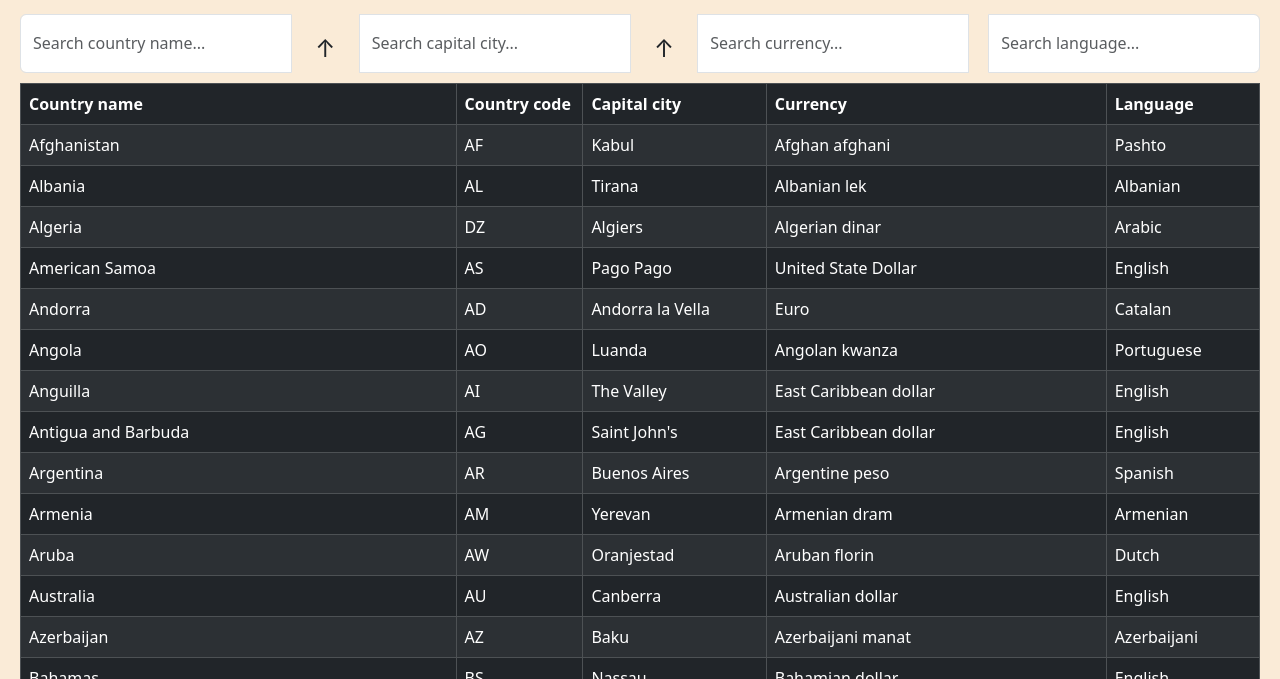
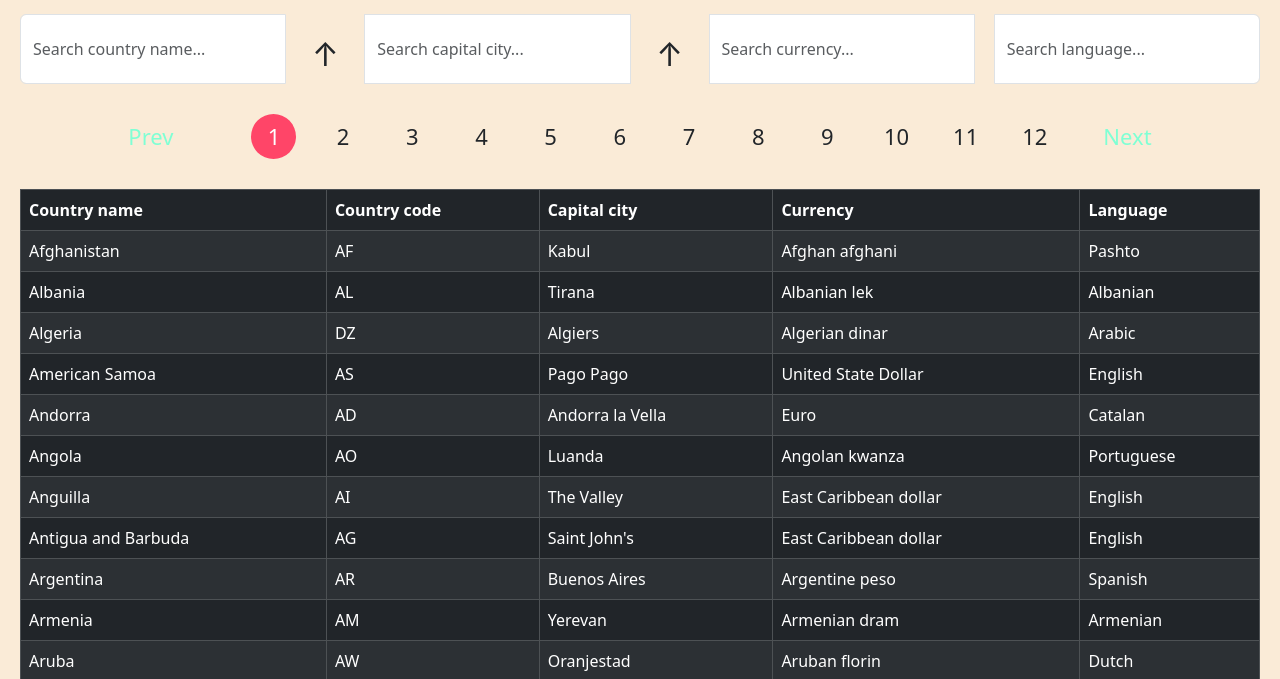
Before and after one commit to iEdiz/Homework-nov-27, a website built with webpack: page html_ts_boilerplate-master/src/index.html in a window 1280 px wide. Shown: the part 116-795 px from the top of the page. Built offline with nearby package versions, Linux system fonts and the light colour scheme; data requests are answered from the project's data file; files whose address does not match are found by name.

Commit message:
Added pagination, numbers for page counts

```diff
--- a/html_ts_boilerplate-master/src/scripts.ts
+++ b/html_ts_boilerplate-master/src/scripts.ts
@@ -1,4 +1,5 @@
 import axios from 'axios';
+import { event } from 'jquery';
 import { v4 as uuidv4 } from 'uuid';
 
 const countryWrapper: HTMLDivElement = document.querySelector('.js-country-wrapper');
@@ -25,14 +26,102 @@ type Country = {
 
 let countriesArr: Country[] = [];
 
-const getData = async (): Promise<void> => {
+const onPageChange = (page: number) => {
+  getData(page);
+};
+
+const parseLinkHeader = (linkHeader: string | undefined) => {
+  const result: Record<string, string> = {};
+
+  if (linkHeader) {
+    const links = linkHeader.split(', ');
+
+    links.forEach((link) => {
+      const [url, rel] = link.split('; ');
+      const [, value] = /<(.+)>/.exec(url) || [];
+      result[rel] = value;
+    });
+  }
+
+  return result;
+};
+
+let nextButtonClickHandler: EventListener | null = null;
+let prevButtonClickHandler: EventListener | null = null;
+
+const getData = async (page = 1, limit = 20): Promise<void> => {
   try {
-    const response = await axios.get<Country[]>('http://localhost:3004/countries');
+    const response = await axios.get<Country[]>('http://localhost:3004/countries', {
+      params: {
+        _page: page,
+        _limit: limit,
+      },
+    });
+
+    // Access the Link header to get pagination information
+    const linkHeader = response.headers.link;
+    const paginationInfo = parseLinkHeader(linkHeader);
+
+    const nextButton = document.querySelector<HTMLButtonElement>('.js-next-button');
+    const prevButton = document.querySelector<HTMLButtonElement>('.js-prev-button');
+    const links = document.querySelectorAll('.link');
+
+    if (nextButton && prevButton) {
+      prevButton.disabled = page === 1;
+      nextButton.disabled = page === 12;
+    }
+
+    const highlightedPage = (pageNumber: number) => {
+      links.forEach((link, index) => {
+        link.classList.toggle('active-page', index + 1 === pageNumber);
+      });
+    };
+
+    if (nextButton) {
+      // Remove the previous event listener if it exists
+      if (nextButtonClickHandler) {
+        nextButton.removeEventListener('click', nextButtonClickHandler);
+      }
+
+      // Define the click event listener
+      nextButtonClickHandler = () => {
+        const nextPage = paginationInfo.next
+          ? Number(new URL(paginationInfo.next).searchParams.get('_page'))
+          : page + 1;
+
+        highlightedPage(nextPage);
+        onPageChange(nextPage);
+      };
+
+      // Add the new event listener
+      nextButton.addEventListener('click', nextButtonClickHandler);
+    }
+
+    if (prevButton) {
+      if (prevButtonClickHandler) {
+        prevButton.removeEventListener('click', prevButtonClickHandler);
+      }
+
+      prevButtonClickHandler = () => {
+        const prevPage = paginationInfo.prev
+          ? Number(new URL(paginationInfo.prev).searchParams.get('_page'))
+          : page - 1;
+
+        highlightedPage(prevPage);
+        onPageChange(prevPage);
+      };
+
+      prevButton.addEventListener('click', prevButtonClickHandler);
+    }
+
     countriesArr = response.data.map((country) => ({ id: uuidv4(), ...country }));
 
     if (countryWrapper) {
       countryWrapper.innerHTML = buildTableHTML(countriesArr);
     }
+
+    // Use paginationInfo to handle pagination links
+    // For example, you can use paginationInfo.next, paginationInfo.prev, etc.
   } catch (error) {
     console.error('Error fetching countries:', error);
   }
@@ -98,6 +187,26 @@ const mainHeader = () => {
         <input class="form-control" type="text" name="countryCurrency" placeholder="Search currency...">
         <input class="form-control" type="text" name="countryLanguage" placeholder="Search language...">
     </form>
+    <div class="button-wrapper">
+      <div class="button__pagination">
+        <button class="button__prev js-prev-button">Prev</button>
+        <ul class="button__values">
+          <li class="link active-page" value="1">1</li>
+          <li class="link" value="2">2</li>
+          <li class="link" value="3">3</li>
+          <li class="link" value="4">4</li>
+          <li class="link" value="5">5</li>
+          <li class="link" value="6">6</li>
+          <li class="link" value="7">7</li>
+          <li class="link" value="8">8</li>
+          <li class="link" value="9">9</li>
+          <li class="link" value="10">10</li>
+          <li class="link" value="11">11</li>
+          <li class="link" value="12">12</li>
+        </ul>
+        <button class="button__next js-next-button">Next</button>
+      </div>
+    </div>
     `;
 };
 
--- a/html_ts_boilerplate-master/src/styles.scss
+++ b/html_ts_boilerplate-master/src/styles.scss
@@ -11,10 +11,10 @@ body {
 
 .js-input .icon-arrow {
   display: inline-block;
-  width: 1.8rem;
-  height: 1.8rem;
+  width: 2.5rem;
+  height: 2.5rem;
   text-align: center;
-  font-size: 1.5rem;
+  font-size: 2rem;
   border: solid transparent 1.4px !important;
   margin: 15px 0;
   cursor: pointer;
@@ -26,8 +26,15 @@ body {
   border: solid #5FBDFF 1.4px !important;
 }
 
+ .icon-arrow:hover {
+  border: solid #5FBDFF 1.4px !important;
+  color: #5FBDFF !important;
+  opacity: 0.6;
+}
+
 .icon-arrow.active {
-  color: #5FBDFF !important;
+  color: white !important;
+  background-color: #5FBDFF !important;
   transform: rotate(0deg);
   transition: 0.3s linear;
 }
@@ -37,6 +44,56 @@ body {
   transition: 0.3s linear;
 }
 
+.button-wrapper {
+  display: flex;
+  align-items: center;
+  justify-content: center;
+  margin: 10px 0 10px 0;
+}
+
+.button__pagination {
+  display: flex;
+  align-items: center;
+}
+
+.button__values {
+  margin: 20px 30px;
+}
+
+.button__values .link {
+  display: inline-block;
+  margin: 0 10px;
+  width: 45px;
+  height: 45px;
+  border-radius: 50%;
+  text-align: center;
+  font-size: 22px;
+  font-weight: 500;
+  line-height: 45px;
+  background-position: 0 -45px;
+  transition: 0.5s;
+}
+
+.button__prev, .button__next {
+  display: inline-flex;
+  align-items: center;
+  font-size: 22px;
+  font-weight: 500;
+  color: aquamarine;
+  background: transparent;
+  outline: none;
+  border: none;
+  cursor: pointer;
+}
+
+.button__values .active-page {
+  color: white;
+  background-image: linear-gradient(#ff4568, #ff4568) !important;
+  background-repeat: no-repeat;
+  background-position: 0 0;
+}
+
+
 .hide {
   display: none;
 }
```
